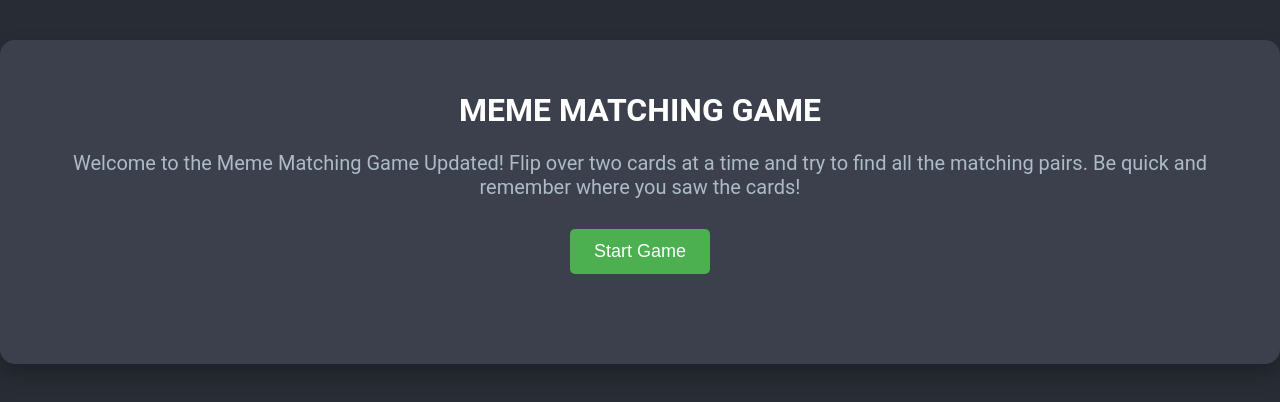
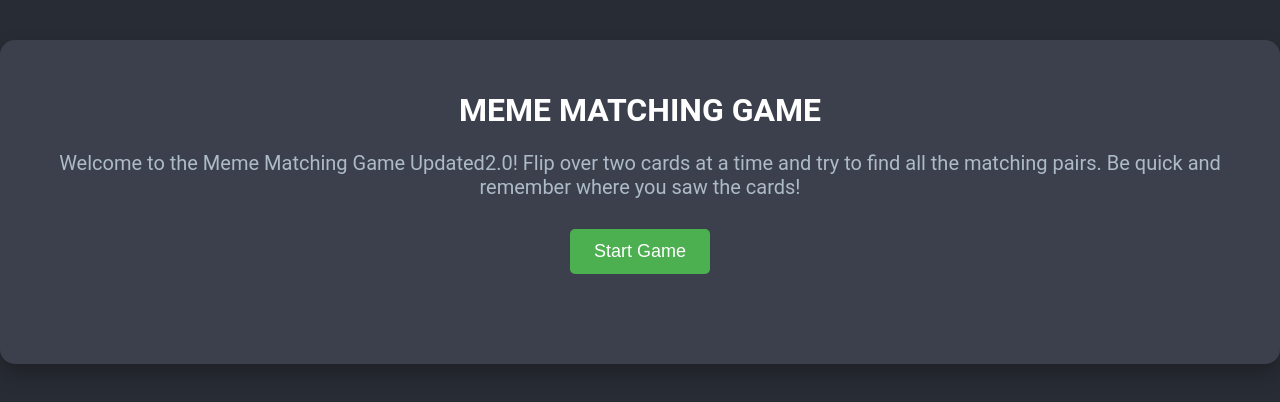
Before and after one commit to dharmaraj257/AWS-codepipeline, a plain HTML site: page index.html in a window 1280 px wide. Drawn offline with Linux system fonts and the light colour scheme.

Commit message:
Update index.html

```diff
--- a/index.html
+++ b/index.html
@@ -10,7 +10,7 @@
     <div class="container">
         <h1>MEME MATCHING GAME</h1>
         <p class="instructions">
-            Welcome to the Meme Matching Game Updated!  Flip over two cards at a time and try to find all the matching pairs. Be quick and remember where you saw the cards!
+            Welcome to the Meme Matching Game Updated2.0!  Flip over two cards at a time and try to find all the matching pairs. Be quick and remember where you saw the cards!
         </p>
         <button id="start-game">Start Game</button>
         <div id="game-board" class="game-board">
```
